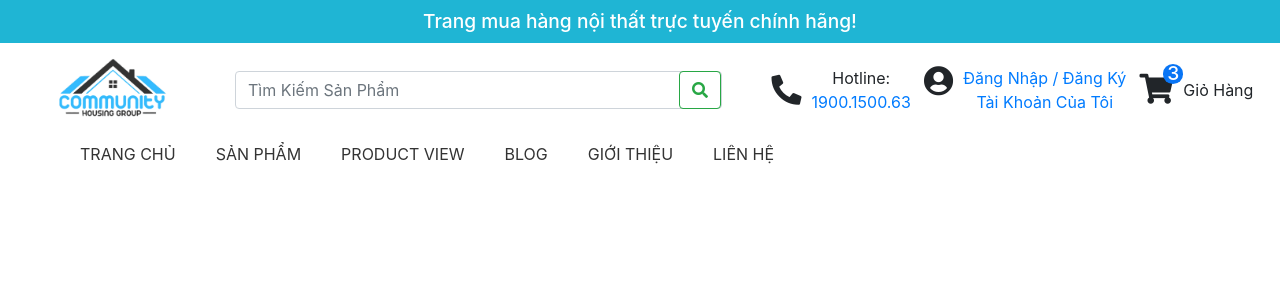
After one commit to dattmpc02133/duandemo, a PHP site: page /gioi-thieu.html in a window 1280 px wide. The commit adds this page. Shown: the top 300 px of the page. Run offline with PHP 8.4, Linux system fonts and the light colour scheme.

Commit message:
gioi ỵieu

```diff
--- a/content/css/style.css
+++ b/content/css/style.css
@@ -3,6 +3,9 @@
     padding: 0;
     font-size: 1rem;
     box-sizing: border-box;
+}
+.h1,h2,h3,h4,h5,h6 {
+    color: #0975f5;
 }
 .riverdungchung {
     display: flex;
@@ -315,3 +318,18 @@
     padding: 20px;
 }
 /* end */
+/* Liên Hệ */
+.contact-box_lish li {
+    list-style: none;
+    padding: 15px 0;
+}
+.contact-box_lish li p {
+    margin: 0;
+}
+.contact-box_right {
+    padding: 0 20px;
+}
+.controller {
+    margin: 10px 0;
+}
+/* end Liên Hệ */
--- /dev/null
+++ b/gioi-thieu.html
@@ -0,0 +1,143 @@
+<!DOCTYPE html>
+<html lang="en">
+<head>
+    <meta charset="UTF-8">
+    <meta http-equiv="X-UA-Compatible" content="IE=edge">
+    <meta name="viewport" content="width=device-width, initial-scale=1.0">
+    <title>Giới Thiệu</title>
+    <link rel="stylesheet" href="./content/css/style.css">
+    <link rel="stylesheet" href="./content/font/fontawesome-free-5.15.3-web/css/all.min.css">
+    <link rel="stylesheet" href="https://cdn.jsdelivr.net/npm/bootstrap@4.6.1/dist/css/bootstrap.min.css"
+        integrity="sha384-zCbKRCUGaJDkqS1kPbPd7TveP5iyJE0EjAuZQTgFLD2ylzuqKfdKlfG/eSrtxUkn" crossorigin="anonymous">
+    <script src="https://cdn.jsdelivr.net/npm/jquery@3.5.1/dist/jquery.slim.min.js"
+        integrity="sha384-DfXdz2htPH0lsSSs5nCTpuj/zy4C+OGpamoFVy38MVBnE+IbbVYUew+OrCXaRkfj"
+        crossorigin="anonymous"></script>
+    <script src="https://cdn.jsdelivr.net/npm/bootstrap@4.6.1/dist/js/bootstrap.bundle.min.js"
+        integrity="sha384-fQybjgWLrvvRgtW6bFlB7jaZrFsaBXjsOMm/tB9LTS58ONXgqbR9W8oWht/amnpF"
+        crossorigin="anonymous"></script>
+</head>
+<body>
+    <div class="containermax-width">
+        <section class="header">
+            <div class="col-sm-12" style="padding: 0;">
+                <h3 style="background: #1fb5d4; color: white; text-align: center; padding: 10px; font-size: 1.2rem;">Trang
+                    mua hàng nội thất trực tuyến chính hãng!</h3>
+            </div>
+            <div class="grid">
+                <div class="row" style="padding: 0 25px; text-align: center; align-items: center;">
+                    <div class="col-sm-2">
+                        <img src="./content/images/Removal-195.png" style="width:70%" alt="Hình" class="header_img">
+                    </div>
+                    <div class="col-sm-5">
+                        <div class="search">
+                            <form class="form-inline my-2 my-lg-0">
+                                <input class="form-control mr-sm-2 header_seachr" type="search"
+                                    placeholder="Tìm Kiếm Sản Phẩm" aria-label="Search">
+                                <button class="btn btn-outline-success my-2 my-sm-0 btn_seachr" type="submit"><i
+                                        class="fas fa-search"></i></button>
+                            </form>
+                        </div>
+                    </div>
+                    <div class="col-sm-5">
+                        <div class="header_box-right">
+                            <div class="hotline riverdungchung">
+                                <i class="incon_size fas fa-phone-alt"></i>
+                                <span>Hotline:<p style="margin: 0;"> <a href="tel:1900150063">1900.1500.63</a></p></span>
+                            </div>
+                            <div class="account riverdungchung">
+                                <div class="user__active" id="account_dangnhap">
+                                    <i class="incon_size fas fa-user-circle"></i>
+                                    <div class="account_dangnhap">
+                                        <a href="#">Đăng Nhập /</a>
+                                        <a href="#">Đăng Ký</a><br>
+                                        <a href="#" style="margin: 0; text-align: center;">Tài Khoản Của Tôi</a>
+                                    </div>
+                                </div>
+                                <div class="header-dropdown_content" id="header-dropdown_content">
+                                    <div class="site_account_panel_list">
+                                        <h3 class="site_account-title">
+                                            Đăng Nhập Tài Khoản
+                                            <p style="color:#677297; font-size:0.9rem;margin: 0;padding-top: 5px;">Nhập
+                                                email và mật khẩu của bạn:</p>
+                                        </h3>
+                                        <form action="#" method="post" class="customer_login">
+                                            <div class="customer_account">
+                                                <input type="text" placeholder="Email" class="site_account-input">
+                                                <input type="password" placeholder="Mật Khẩu" class="site_account-input">
+                                            </div>
+                                            <span>
+                                                <p style="font-size: 0.9rem;text-align: justify; color: #677297;">This site
+                                                    is protected by reCAPTCHA and the Google Privacy Policy and
+                                                    Terms of Service apply.
+                                                </p>
+                                            </span>
+                                            <button type="submit" name="" class="btn btn-primary account-dangnhap">Đăng
+                                                Nhập</button>
+                                        </form>
+                                    </div>
+                                </div>
+                            </div>
+                            <div class="cart riverdungchung" id="cart">
+                                <div class="cart_gio">
+                                    <i class="incon_size fas fa-shopping-cart"></i>
+                                    <span class="header_cart-notice">3</span>
+                                </div>
+                                <span style="cursor: pointer;">Giỏ Hàng</span>
+                                <div class="header_cart-list" id="header_cart-list">
+                                    <h3 class="header_cart-textt">Giỏ Hàng</h3>
+                                    <div class="header_cart-hanghoa">
+                                        <i class="header_cart-no-cart-img fab fa-shopify"></i>
+                                        <span class="header_cart-list-no-cart-msg">Chưa Có Sản Phẩm Nào..!!</span>
+                                    </div>
+                                    <div class="header_cart-price">
+                                        <span class="cart-text_left">Tổng Tiền: </span>
+                                        <span class="cart-text_right">0<sup>đ</sup></span>
+                                    </div>
+                                    <div class="cart_pay">
+                                        <a href="" class="PayPay">Xem Giỏ Hàng</a>
+                                        <a href="" class="PayPay">Thanh Toán</a>
+
+                                    </div>
+                                </div>
+                            </div>
+                        </div>
+                    </div>
+                </div>
+                <nav class="navbar_header">
+                    <ul class="navbar_header-product">
+                        <li class="navbar_header-link"><a href="./index.html" class="header-linkk">TRANG CHỦ</a></li>
+                        <li class="navbar_header-link header--ative">
+                            <a href="" class="header-linkk">SẢN PHẨM</a>
+                            <ul class="header_chill-product">
+                                <li class="header_chill-link">
+                                    <a href="#" class="header-link_chilll">Sản Phẩm Khuyến Mãi</a>
+                                </li>
+                                <li class="header_chill-link">
+                                    <a href="#" class="header-link_chilll">Nội Thất Phòng Khách</a>
+                                </li>
+                                <li class="header_chill-link">
+                                    <a href="#" class="header-link_chilll">Nội Thất Phòng Ngủ</a>
+                                </li>
+                                <li class="header_chill-link">
+                                    <a href="#" class="header-link_chilll">Phụ Kiện Trang Trí</a>
+                                </li>
+                            </ul>
+                        </li>
+                        <li class="navbar_header-link"><a href="#" class="header-linkk">PRODUCT VIEW</a></li>
+                        <li class="navbar_header-link"><a href="#" class="header-linkk">BLOG</a></li>
+                        <li class="navbar_header-link"><a href="./gioi-thieu.html" class="header-linkk">GIỚI THIỆU</a></li>
+                        <li class="navbar_header-link"><a href="./lien-he.html" class="header-linkk">LIÊN HỆ</a></li>
+                    </ul>
+                </nav>
+            </div>
+           </section>
+           <section class="mainn">
+                <div class="page-about">
+                    <div class="container-fluid">
+                        <div class="col-md-9 col-sm-12"></div>
+                    </div>
+                </div>
+           </section>
+    </div>
+</body>
+</html>
--- a/index.html
+++ b/index.html
@@ -124,7 +124,7 @@
                     <li class="navbar_header-link"><a href="#" class="header-linkk">PRODUCT VIEW</a></li>
                     <li class="navbar_header-link"><a href="#" class="header-linkk">BLOG</a></li>
                     <li class="navbar_header-link"><a href="#" class="header-linkk">GIỚI THIỆU</a></li>
-                    <li class="navbar_header-link"><a href="#" class="header-linkk">LIÊN HỆ</a></li>
+                    <li class="navbar_header-link"><a href="./lien-he.html" class="header-linkk">LIÊN HỆ</a></li>
                 </ul>
             </nav>
         </div>
```
Also changed, not shown: lien-he.html (added, +309 -0 lines).
